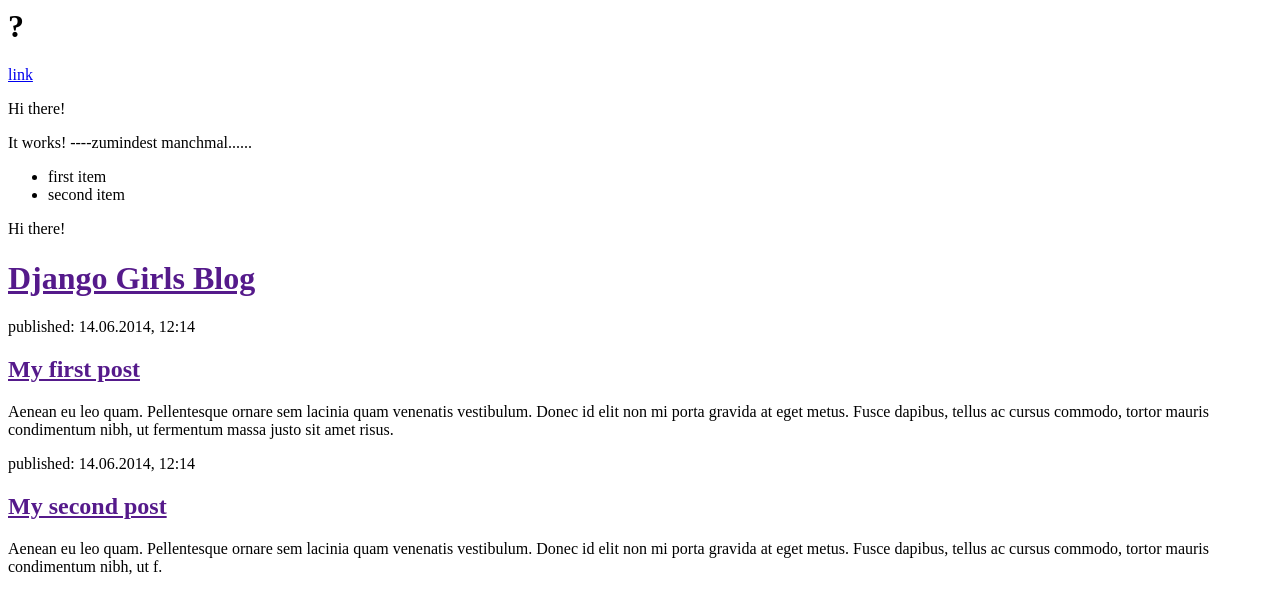
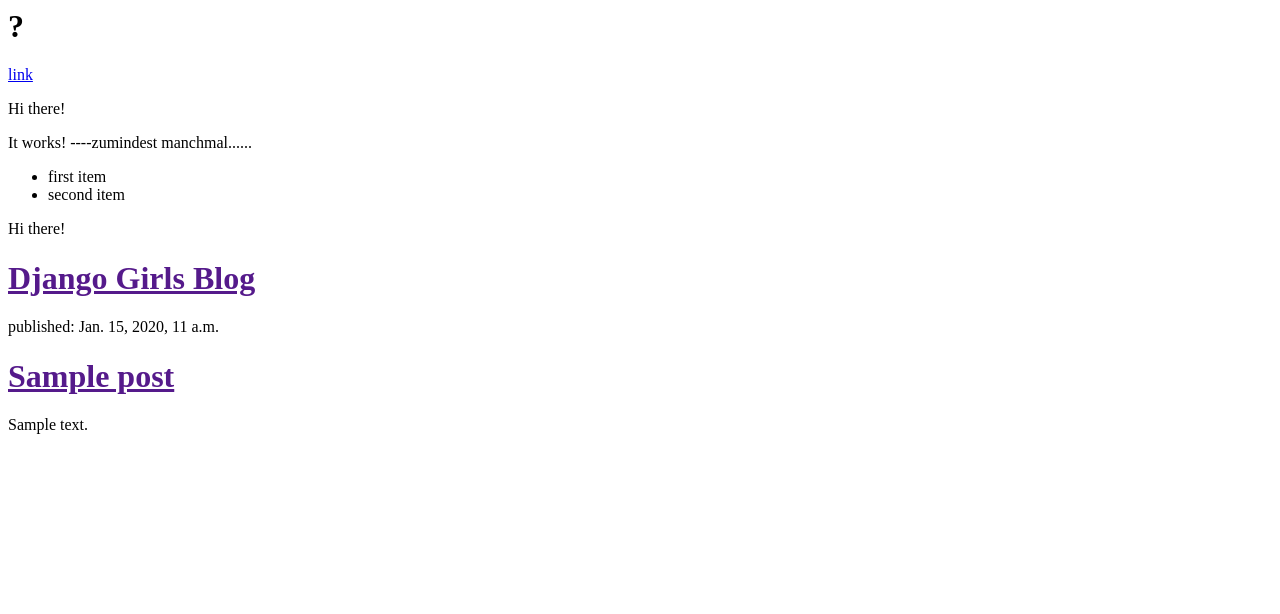
Before and after one commit to EvelynCH/my-first-blog, a Django app: template blog/templates/blog/post_list.html in a window 1280 px wide. Shown: the top 614 px of the page. Run offline with Django 3.2, Linux system fonts and the light colour scheme; the template is opened without the code that fills it: values that come from a table or form of the project are taken from there, others are empty; tables that the repository leaves empty hold one stand-in row (values such as "Sample post").

Commit message:
Modified templates to display posts from database.

```diff
--- a/blog/models.py
+++ b/blog/models.py
@@ -8,7 +8,7 @@
     title = models.CharField(max_length=200)
     text = models.TextField()
     created_date = models.DateTimeField(default=timezone.now)
-    puplished_date = models.DateTimeField(blank=True, null=True)
+    published_date = models.DateTimeField(blank=True, null=True)
 
     def publish(self):
         self.published_date = timezone.now()
--- a/blog/templates/blog/post_list.html
+++ b/blog/templates/blog/post_list.html
@@ -11,18 +11,15 @@
     <div><p>Hi there!</p></div>
     <div>
             <h1><a href="">Django Girls Blog</a></h1>
-        </div>
+    </div>
+    {% for post in posts %}
+    <div>
+      <p>published: {{ post.published_date }}</p>
+      <h1><a href="">{{ post.title }}</a></h1>
+      <p>{{ post.text|linebreaksbr }}</p>
+  </div>
+    {% endfor %}
 
-        <div>
-            <p>published: 14.06.2014, 12:14</p>
-            <h2><a href="">My first post</a></h2>
-            <p>Aenean eu leo quam. Pellentesque ornare sem lacinia quam venenatis vestibulum. Donec id elit non mi porta gravida at eget metus. Fusce dapibus, tellus ac cursus commodo, tortor mauris condimentum nibh, ut fermentum massa justo sit amet risus.</p>
-        </div>
 
-        <div>
-            <p>published: 14.06.2014, 12:14</p>
-            <h2><a href="">My second post</a></h2>
-            <p>Aenean eu leo quam. Pellentesque ornare sem lacinia quam venenatis vestibulum. Donec id elit non mi porta gravida at eget metus. Fusce dapibus, tellus ac cursus commodo, tortor mauris condimentum nibh, ut f.</p>
-        </div>
   <body>
 </html>
--- a/blog/views.py
+++ b/blog/views.py
@@ -1,5 +1,8 @@
 from django.shortcuts import render
+from django.utils import timezone
+from .models import Post
 
 # Create your views here.
 def post_list(request):
-    return render(request, 'blog/post_list.html', {})
+    posts = Post.objects.filter(published_date__lte=timezone.now()).order_by('published_date')
+    return render(request, 'blog/post_list.html', {'posts': posts})
```
Also changed, not shown: blog/migrations/0003_auto_20161119_1608.py (added).
